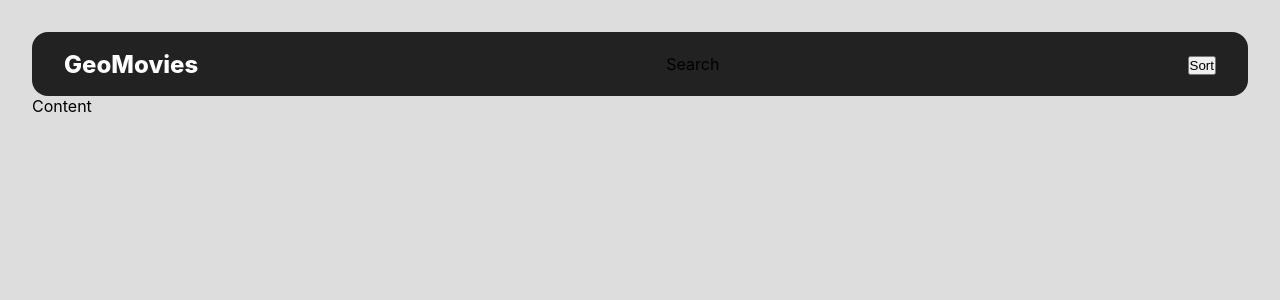
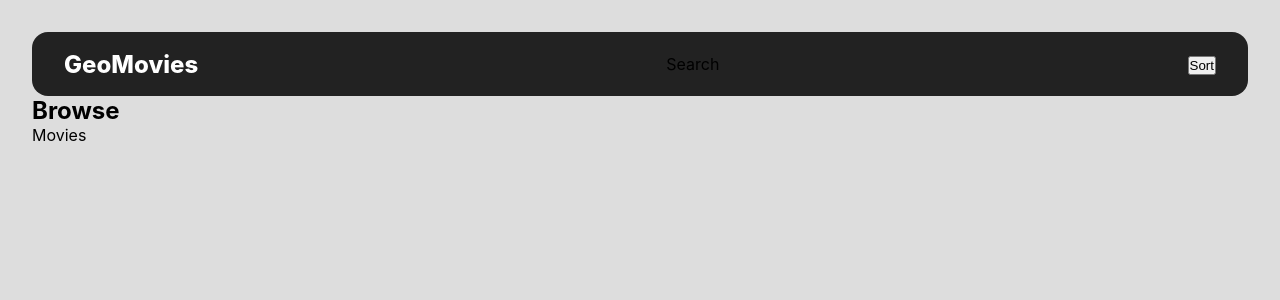
Before and after one commit to Stevic-Nenad/geo-assess, a React (Vite) app: page / in a window 1280 px wide. Shown: the top 300 px of the page. Built offline with nearby package versions, Linux system fonts and the light colour scheme.

Commit message:
created movie card component placeholder to display the movies

```diff
--- a/src/App.scss
+++ b/src/App.scss
@@ -1,4 +1,6 @@
 .app {
+    display: flex;
+    justify-content: center;
     background: #ddd;
     min-height: 100vh;
     width: 100vw;
--- a/src/page/Home.page.tsx
+++ b/src/page/Home.page.tsx
@@ -6,7 +6,12 @@ const HomePage = () => {
     <div className="home-page">
       <Header/>
       <div className="home-page__content">
-        Content
+        <h2 className="home-page__content__title">
+          Browse
+        </h2>
+        <div className="home-page__content__movies">
+          Movies
+        </div>
       </div>
     </div>
   );
--- a/src/page/Home.style.scss
+++ b/src/page/Home.style.scss
@@ -1,3 +1,5 @@
 .home-page {
   padding: 2rem;
+  max-width: 1600px;
+  width: 100%;
 }
```
Also changed, not shown: src/components/complex/moviecard/MovieCard.component.tsx (added, +9 -0 lines), src/components/complex/moviecard/MovieCard.style.scss (added).
